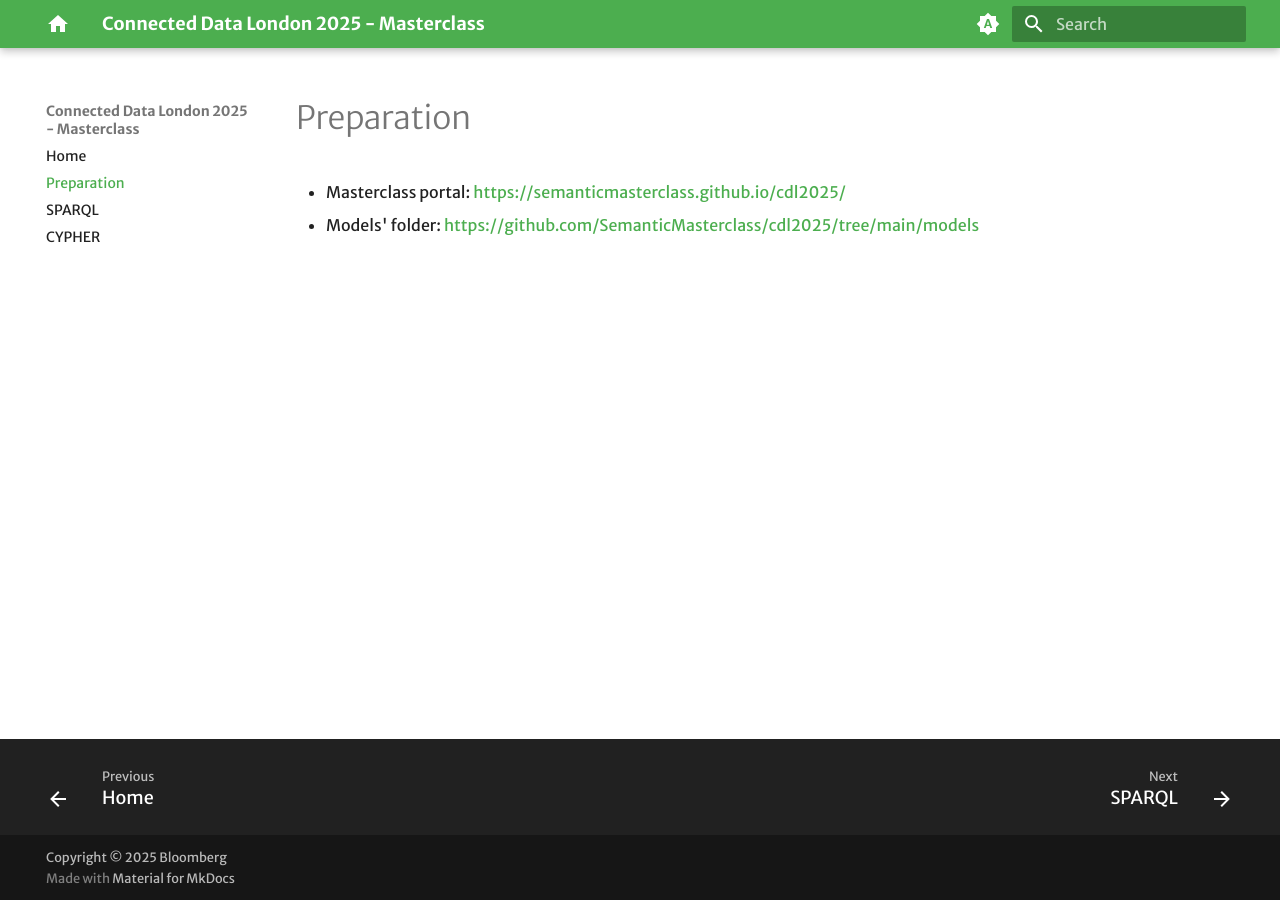
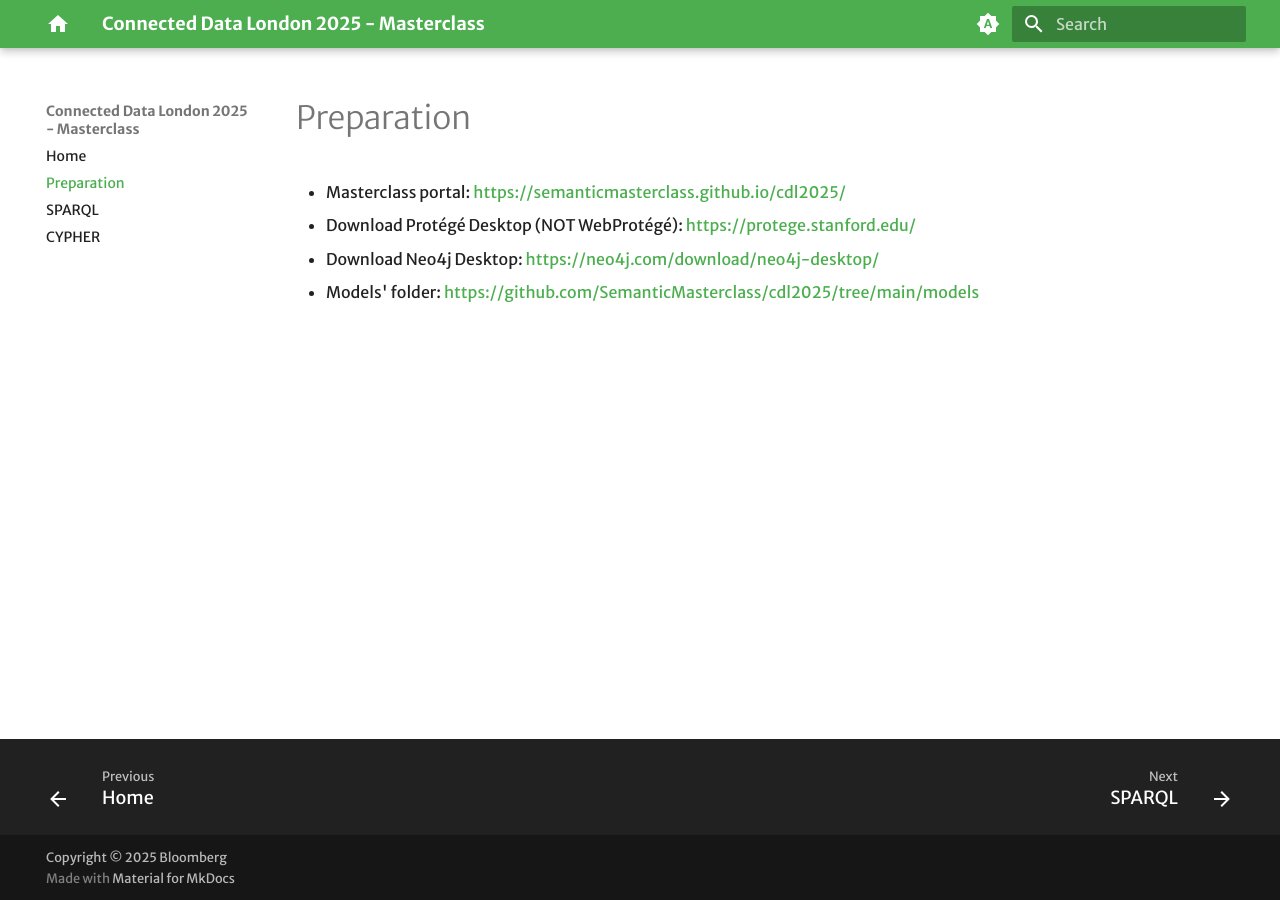
Before and after one commit to SemanticMasterclass/cdl2025, an MkDocs documentation site: the page built from docs/preparation.md, in a window 1280 px wide. Built offline with MkDocs 1.6.1 and Material for MkDocs 9.7.7, drawn with Linux system fonts in a browser that asks for light colours; some web fonts are replaced.

Commit message:
Adding links

```diff
--- a/docs/preparation.md
+++ b/docs/preparation.md
@@ -1,4 +1,6 @@
 # Preparation
 
 - Masterclass portal: [https://semanticmasterclass.github.io/cdl2025/](https://semanticmasterclass.github.io/cdl2025/)
+- Download Protégé Desktop (NOT WebProtégé): [https://protege.stanford.edu/](https://protege.stanford.edu/)
+- Download Neo4j Desktop: [https://neo4j.com/download/neo4j-desktop/](https://neo4j.com/download/neo4j-desktop/)
 - Models' folder: [https://github.com/SemanticMasterclass/cdl2025/tree/main/models](https://github.com/SemanticMasterclass/cdl2025/tree/main/models)
```
Also changed, not shown: 1 other file.
